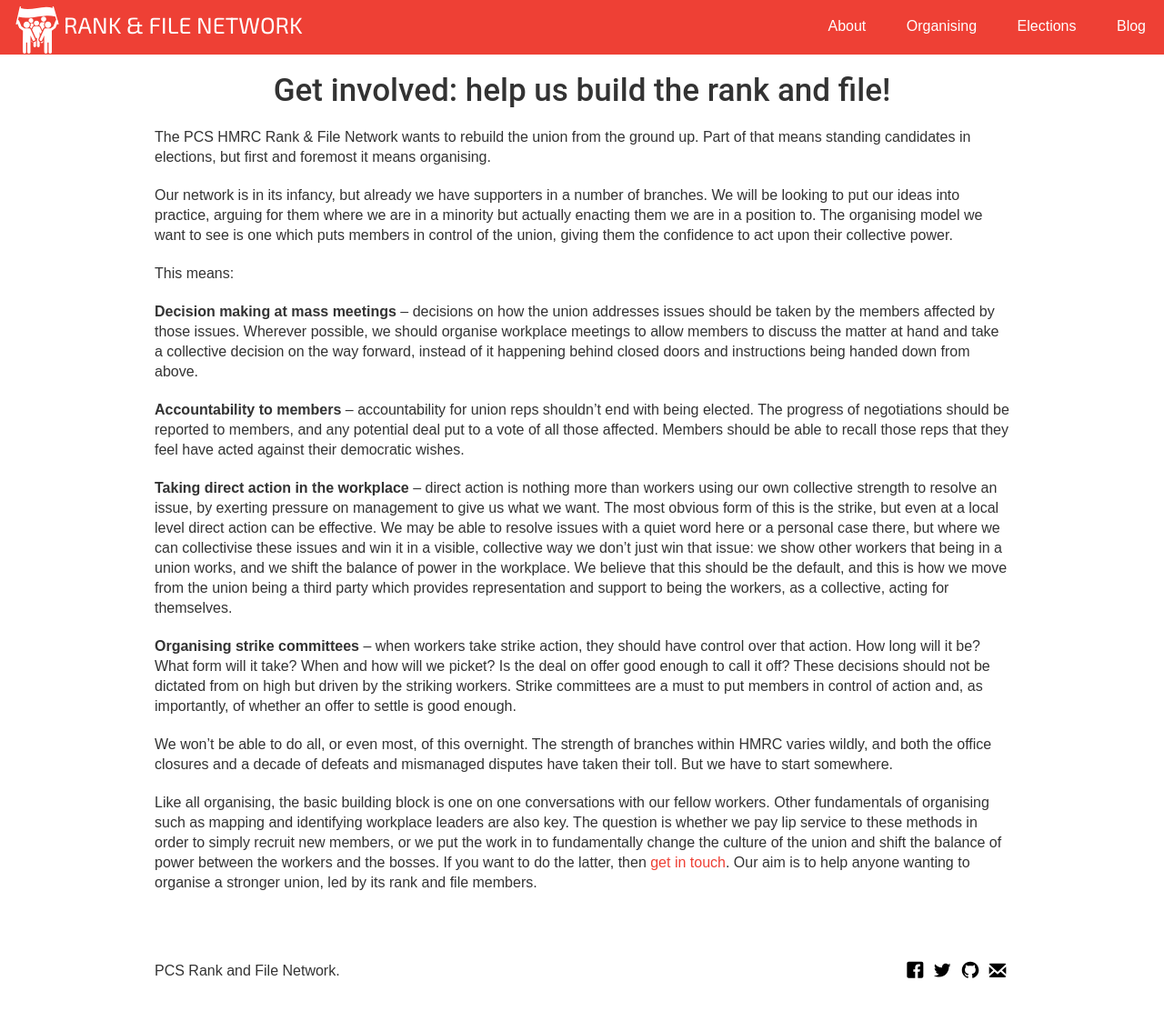
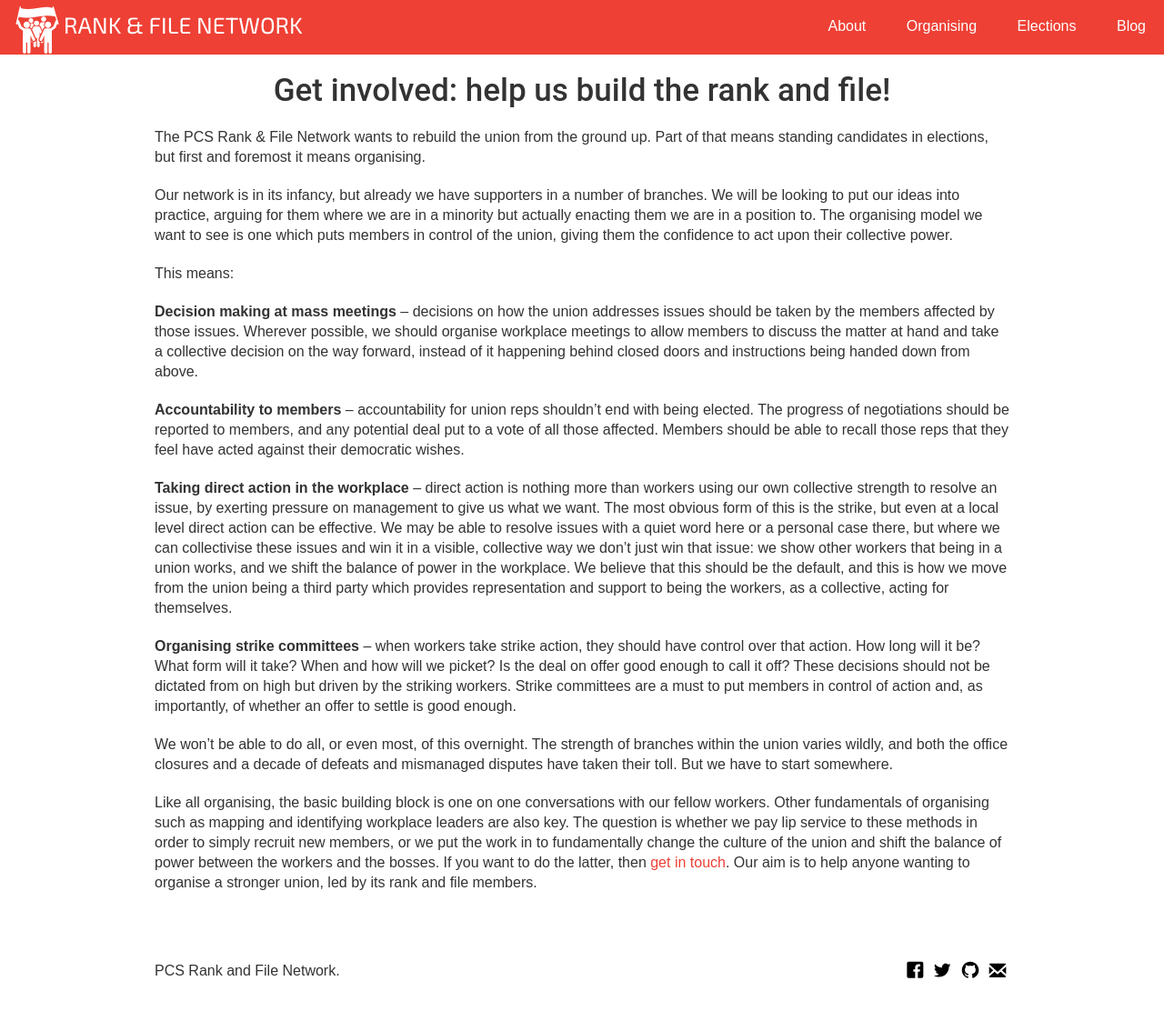
Before and after one commit to pcsrankandfile/pcsrankandfile.github.io, a Jekyll site: the page built from organising.md, in a window 1280 px wide. Shown: the whole page at 91% size. Built offline with Jekyll 4.4.1, drawn with Linux system fonts in a browser that asks for light colours.

Commit message:
Update organising.md

```diff
--- a/organising.md
+++ b/organising.md
@@ -4,7 +4,7 @@ published: true
 ---
 <h1 class="section-heading centered">Get involved: help us build the rank and file!</h1>
 
-The PCS HMRC Rank & File Network wants to rebuild the union from the ground up. Part of that means standing candidates in elections, but first and foremost it means organising.
+The PCS Rank & File Network wants to rebuild the union from the ground up. Part of that means standing candidates in elections, but first and foremost it means organising.
 
 Our network is in its infancy, but already we have supporters in a number of branches. We will be looking to put our ideas into practice, arguing for them where we are in a minority but actually enacting them we are in a position to. The organising model we want to see is one which puts members in control of the union, giving them the confidence to act upon their collective power.
 
@@ -18,7 +18,7 @@ This means:
 
 **Organising strike committees** – when workers take strike action, they should have control over that action. How long will it be? What form will it take? When and how will we picket? Is the deal on offer good enough to call it off? These decisions should not be dictated from on high but driven by the striking workers. Strike committees are a must to put members in control of action and, as importantly, of whether an offer to settle is good enough.
 
-We won’t be able to do all, or even most, of this overnight. The strength of branches within HMRC varies wildly, and both the office closures and a decade of defeats and mismanaged disputes have taken their toll. But we have to start somewhere.
+We won’t be able to do all, or even most, of this overnight. The strength of branches within the union varies wildly, and both the office closures and a decade of defeats and mismanaged disputes have taken their toll. But we have to start somewhere.
 
 Like all organising, the basic building block is one on one conversations with our fellow workers. Other fundamentals of organising such as mapping and identifying workplace leaders are also key. The question is whether we pay lip service to these methods in order to simply recruit new members, or we put the work in to fundamentally change the culture of the union and shift the balance of power between the workers and the bosses.
 If you want to do the latter, then [get in touch](mailto:{{ site.email }}). Our aim is to help anyone wanting to organise a stronger union, led by its rank and file members.
```
